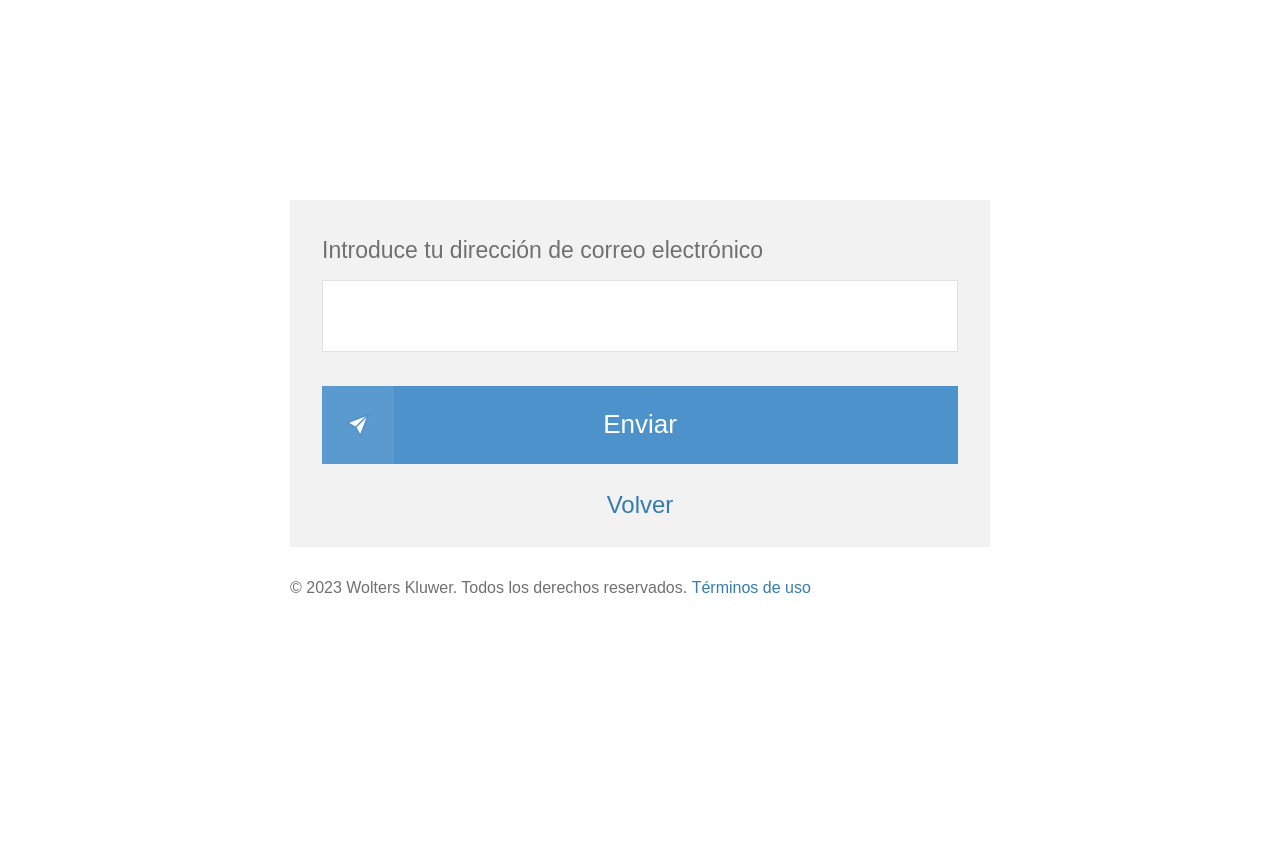
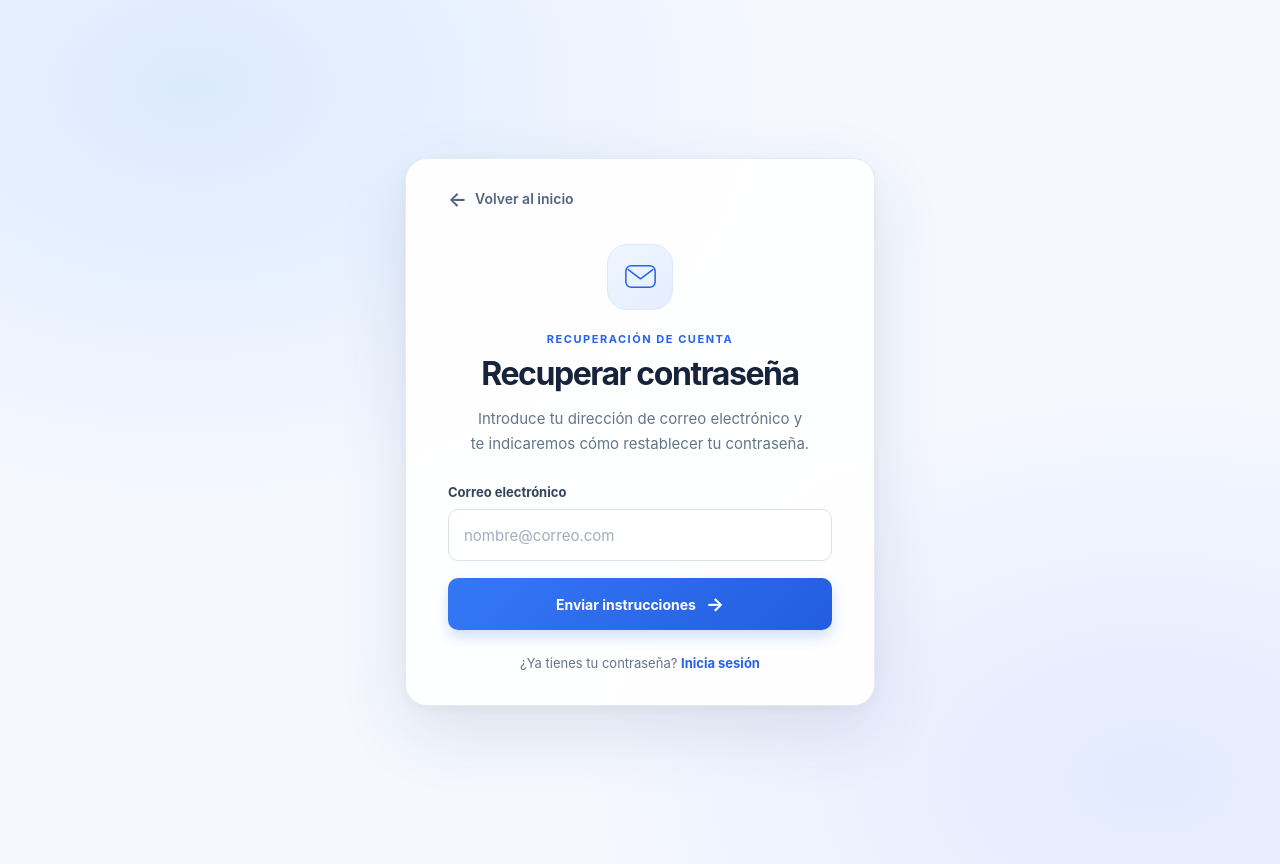
Before and after one commit to AndresDevv/Login_grupal, a PHP site: page /views/recuperar-contrasena.php in a window 1280 px wide. Before the commit the page ends 593 px from the top, so only its background shows below. Run offline with PHP 8.4, Linux system fonts and the light colour scheme.

Commit message:
Integra nuevo diseño de recuperación conservando conexión al controlador

```diff
--- a/views/css/recuperar-contrasena.css
+++ b/views/css/recuperar-contrasena.css
@@ -1,70 +1,112 @@
 .recuperar-page {
+    --recovery-blue: #2563eb;
+    --recovery-blue-dark: #1d4ed8;
+    --recovery-ink: #17233b;
+    --recovery-muted: #64748b;
     margin: 0;
     min-height: 100vh;
     padding: 32px 20px;
-    box-sizing: border-box;
     display: grid;
     place-items: center;
-    background: #fff;
-    color: #707070;
-    font-family: Arial, Helvetica, sans-serif;
+    background: radial-gradient(ellipse at 15% 10%, #dceafe 0, transparent 38%),
+                radial-gradient(ellipse at 90% 90%, #e3eafe 0, transparent 35%), #f5f8ff;
+    color: var(--recovery-ink);
+    font-family: Inter, ui-sans-serif, system-ui, -apple-system, BlinkMacSystemFont, "Segoe UI", sans-serif;
 }
 
 .recuperar, .recuperar * { box-sizing: border-box; }
-.recuperar { width: 100%; max-width: 700px; }
-.recuperar__form { padding: 34px 32px 28px; background: #f2f2f2; }
-.recuperar__form label { display: block; margin-bottom: 14px; font-size: 23px; line-height: 1.4; }
+.recuperar { width: 100%; max-width: 470px; }
+.recuperar__card {
+    padding: 30px 42px 34px;
+    border: 1px solid #e5eaf3;
+    border-radius: 22px;
+    background: rgb(255 255 255 / 94%);
+    box-shadow: 0 24px 70px rgb(31 54 96 / 12%), 0 3px 10px rgb(31 54 96 / 4%);
+}
+
+.recuperar__volver {
+    display: inline-flex;
+    align-items: center;
+    gap: 8px;
+    color: #53647e;
+    font-size: 14px;
+    font-weight: 600;
+    text-decoration: none;
+    transition: color .18s ease;
+}
+
+.recuperar__volver span { font-size: 20px; line-height: 1; }
+.recuperar__volver:hover, .recuperar__footer a:hover { color: var(--recovery-blue-dark); }
+.recuperar__icon {
+    width: 66px;
+    height: 66px;
+    display: grid;
+    place-items: center;
+    margin: 34px auto 22px;
+    border: 1px solid #dbeafe;
+    border-radius: 20px;
+    background: linear-gradient(145deg, #eff6ff, #e5edff);
+    color: var(--recovery-blue);
+}
+
+.recuperar__icon svg { width: 37px; height: 37px; stroke: currentColor; stroke-width: 2; stroke-linecap: round; stroke-linejoin: round; }
+.recuperar__eyebrow { margin: 0 0 9px; color: var(--recovery-blue); font-size: 11px; font-weight: 750; letter-spacing: .14em; text-align: center; text-transform: uppercase; }
+.recuperar h1 { margin: 0; color: var(--recovery-ink); font-size: clamp(27px, 6vw, 32px); font-weight: 750; letter-spacing: -.045em; line-height: 1.2; text-align: center; }
+.recuperar__intro { max-width: 340px; margin: 14px auto 28px; color: var(--recovery-muted); font-size: 15px; line-height: 1.65; text-align: center; }
+.recuperar__form label { display: block; margin-bottom: 9px; color: #34435c; font-size: 13px; font-weight: 700; }
 .recuperar__form input {
     display: block;
     width: 100%;
-    height: 72px;
-    padding: 16px;
-    border: 1px solid #e2e2e2;
-    border-radius: 0;
+    height: 52px;
+    padding: 0 15px;
+    border: 1px solid #d9e1ed;
+    border-radius: 10px;
+    outline: none;
     background: #fff;
-    color: #333;
+    color: var(--recovery-ink);
     font: inherit;
-    font-size: 20px;
+    font-size: 15px;
+    transition: border-color .18s ease, box-shadow .18s ease;
 }
 
-.recuperar__form input:focus { outline: 2px solid #438bc5; outline-offset: 2px; }
+.recuperar__form input::placeholder { color: #a1adbd; }
+.recuperar__form input:focus { border-color: #77a5ff; box-shadow: 0 0 0 4px rgb(37 99 235 / 12%); }
 .recuperar__enviar {
+    width: 100%;
+    min-height: 52px;
     display: flex;
-    align-items: stretch;
-    width: 100%;
-    min-height: 78px;
-    margin-top: 34px;
-    padding: 0;
+    align-items: center;
+    justify-content: center;
+    gap: 10px;
+    margin-top: 17px;
+    padding: 12px 18px;
     border: 0;
-    border-radius: 0;
-    background: #4d92cb;
+    border-radius: 10px;
+    background: linear-gradient(135deg, #3478f6, #245de0);
+    box-shadow: 0 7px 14px rgb(37 99 235 / 20%);
     color: #fff;
     font: inherit;
-    font-size: 26px;
+    font-size: 14px;
+    font-weight: 700;
     cursor: pointer;
+    transition: transform .18s ease, box-shadow .18s ease, filter .18s ease;
 }
 
-.recuperar__icon { width: 72px; flex-shrink: 0; display: grid; place-items: center; background: #ffffff12; }
-.recuperar__icon svg { width: 28px; height: 28px; fill: #fff; stroke: #4d92cb; stroke-width: 1.2; stroke-linejoin: round; }
-.recuperar__button-text { flex: 1; align-self: center; padding: 16px 72px 16px 0; }
-.recuperar__enviar:hover { background: #377db5; }
-.recuperar__volver { display: block; width: fit-content; margin: 27px auto 0; font-size: 24px; }
-.recuperar__volver, .recuperar__footer button { color: #357caf; text-decoration: none; }
-.recuperar__volver:hover, .recuperar__footer button:hover { text-decoration: underline; }
-.recuperar__footer { margin-top: 28px; font-size: 16px; line-height: 1.6; }
-.recuperar__footer p { margin: 0; }
-.recuperar__footer button { padding: 0; border: 0; background: transparent; font: inherit; cursor: pointer; }
-.recuperar__message { margin: 18px 0 0; font-size: 16px; line-height: 1.5; }
-.recuperar a:focus-visible, .recuperar button:focus-visible { outline: 2px solid #235c87; outline-offset: 4px; }
+.recuperar__enviar span { font-size: 19px; line-height: 1; transition: transform .18s ease; }
+.recuperar__enviar:hover { transform: translateY(-1px); box-shadow: 0 10px 18px rgb(37 99 235 / 25%); filter: brightness(1.04); }
+.recuperar__enviar:hover span { transform: translateX(3px); }
+.recuperar__enviar:active { transform: translateY(0); }
+.recuperar__message { margin: 15px 0 0; padding: 12px 14px; border: 1px solid #bfdbfe; border-radius: 9px; background: #eff6ff; color: #1e40af; font-size: 13px; line-height: 1.5; }
+.recuperar__footer { margin: 25px 0 0; color: var(--recovery-muted); font-size: 13px; text-align: center; }
+.recuperar__footer a { color: var(--recovery-blue); font-weight: 700; text-decoration: none; transition: color .18s ease; }
+.recuperar a:focus-visible, .recuperar button:focus-visible { outline: 3px solid rgb(37 99 235 / 40%); outline-offset: 3px; }
 
 @media (max-width: 480px) {
-    .recuperar-page { padding: 24px 16px; }
-    .recuperar__form { padding: 26px 20px; }
-    .recuperar__form label { font-size: 19px; }
-    .recuperar__form input { height: 60px; font-size: 18px; }
-    .recuperar__enviar { min-height: 64px; margin-top: 26px; font-size: 23px; }
-    .recuperar__icon { width: 54px; }
-    .recuperar__button-text { padding-right: 54px; }
-    .recuperar__volver { font-size: 21px; }
-    .recuperar__footer { font-size: 14px; }
+    .recuperar-page { padding: 18px 14px; }
+    .recuperar__card { padding: 24px 22px 27px; border-radius: 18px; }
+    .recuperar__icon { margin-top: 29px; }
 }
+
+@media (prefers-reduced-motion: reduce) {
+    *, *::before, *::after { scroll-behavior: auto !important; transition-duration: .01ms !important; }
+}
--- a/views/js/recuperar-contrasena.js
+++ b/views/js/recuperar-contrasena.js
@@ -18,12 +18,12 @@ recuperarForm.addEventListener('submit', async (event) => {
 
     const originalContent = submitButton.innerHTML;
     submitButton.disabled = true;
-    submitButton.innerHTML = '<span class="recuperar__icon" aria-hidden="true"><svg viewBox="0 0 24 24"><circle cx="12" cy="12" r="10" stroke="currentColor" stroke-width="3" fill="none" stroke-dasharray="30 30" style="animation: spin 1s linear infinite"/></svg></span><span class="recuperar__button-text">Enviando...</span>';
+    submitButton.textContent = 'Enviando...';
     recuperarMessage.hidden = true;
     recuperarMessage.textContent = '';
 
     try {
-        const response = await fetch('../../controllers/recuperar.php', {
+        const response = await fetch('../controllers/recuperar.php', {
             method: 'POST',
             body: formData,
             headers: {
@@ -55,7 +55,7 @@ recuperarForm.addEventListener('submit', async (event) => {
 
 const recuperarTermsToggle = document.getElementById('recuperar-terms-toggle');
 const recuperarTerms = document.getElementById('recuperar-terms');
-recuperarTermsToggle.addEventListener('click', () => {
+recuperarTermsToggle?.addEventListener('click', () => {
     const expanded = recuperarTermsToggle.getAttribute('aria-expanded') === 'true';
     recuperarTermsToggle.setAttribute('aria-expanded', String(!expanded));
     recuperarTerms.hidden = expanded;
--- a/views/recuperar-contrasena.php
+++ b/views/recuperar-contrasena.php
@@ -1,30 +1,43 @@
+<?php $pageTitle = 'Recuperar contraseña'; ?>
 <!DOCTYPE html>
 <html lang="es">
 <head>
     <meta charset="UTF-8">
     <meta name="viewport" content="width=device-width, initial-scale=1.0">
-    <title>Recuperar contraseña</title>
+    <meta name="theme-color" content="#f2f7ff">
+    <title><?= htmlspecialchars($pageTitle, ENT_QUOTES, 'UTF-8') ?></title>
     <link rel="stylesheet" href="css/recuperar-contrasena.css">
     <script src="js/recuperar-contrasena.js" defer></script>
 </head>
 <body class="recuperar-page">
-    <main class="recuperar">
-        <form id="recuperar-form" class="recuperar__form" method="post">
-            <label for="recuperar-email">Introduce tu dirección de correo electrónico</label>
-            <input id="recuperar-email" name="email" type="email" autocomplete="email" required>
-            <button class="recuperar__enviar" type="submit">
-                <span class="recuperar__icon" aria-hidden="true">
-                    <svg viewBox="0 0 24 24"><path d="m21 3-7 18-4-7-7-4L21 3Z"/><path d="m10 14 11-11"/></svg>
-                </span>
-                <span class="recuperar__button-text">Enviar</span>
-            </button>
-            <p id="recuperar-message" class="recuperar__message" role="status" aria-live="polite" hidden></p>
-            <a class="recuperar__volver" href="../index.php">Volver</a>
-        </form>
-        <footer class="recuperar__footer">
-            <p>© 2023 Wolters Kluwer. Todos los derechos reservados. <button id="recuperar-terms-toggle" type="button" aria-expanded="false" aria-controls="recuperar-terms">Términos de uso</button></p>
-            <p id="recuperar-terms" hidden>Los términos de uso estarán disponibles cuando se integre el contenido del proyecto.</p>
-        </footer>
+    <main class="recuperar" aria-labelledby="recuperar-title">
+        <section class="recuperar__card">
+            <a class="recuperar__volver" href="../index.php">
+                <span aria-hidden="true">←</span> Volver al inicio
+            </a>
+
+            <div class="recuperar__icon" aria-hidden="true">
+                <svg viewBox="0 0 48 48" fill="none">
+                    <rect x="5" y="10" width="38" height="28" rx="7" />
+                    <path d="m8 15 16 12 16-12" />
+                </svg>
+            </div>
+
+            <p class="recuperar__eyebrow">Recuperación de cuenta</p>
+            <h1 id="recuperar-title"><?= htmlspecialchars($pageTitle, ENT_QUOTES, 'UTF-8') ?></h1>
+            <p class="recuperar__intro">Introduce tu dirección de correo electrónico y te indicaremos cómo restablecer tu contraseña.</p>
+
+            <form id="recuperar-form" class="recuperar__form" method="post">
+                <label for="recuperar-email">Correo electrónico</label>
+                <input id="recuperar-email" name="email" type="email" placeholder="nombre@correo.com" autocomplete="email" required>
+                <button class="recuperar__enviar" type="submit">
+                    Enviar instrucciones <span aria-hidden="true">→</span>
+                </button>
+                <p id="recuperar-message" class="recuperar__message" role="status" aria-live="polite" hidden></p>
+            </form>
+
+            <p class="recuperar__footer">¿Ya tienes tu contraseña? <a href="../index.php">Inicia sesión</a></p>
+        </section>
     </main>
 </body>
 </html>
```
